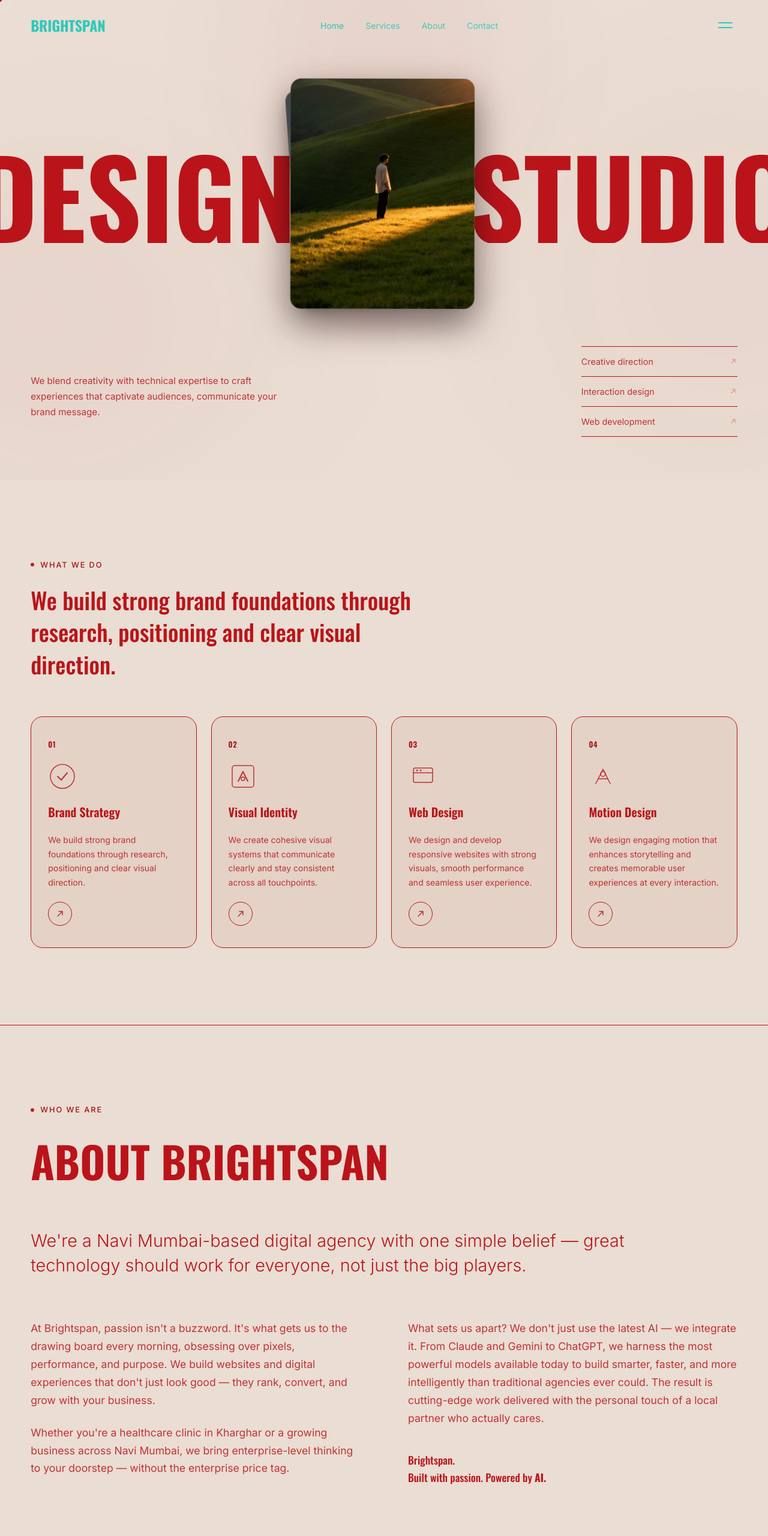
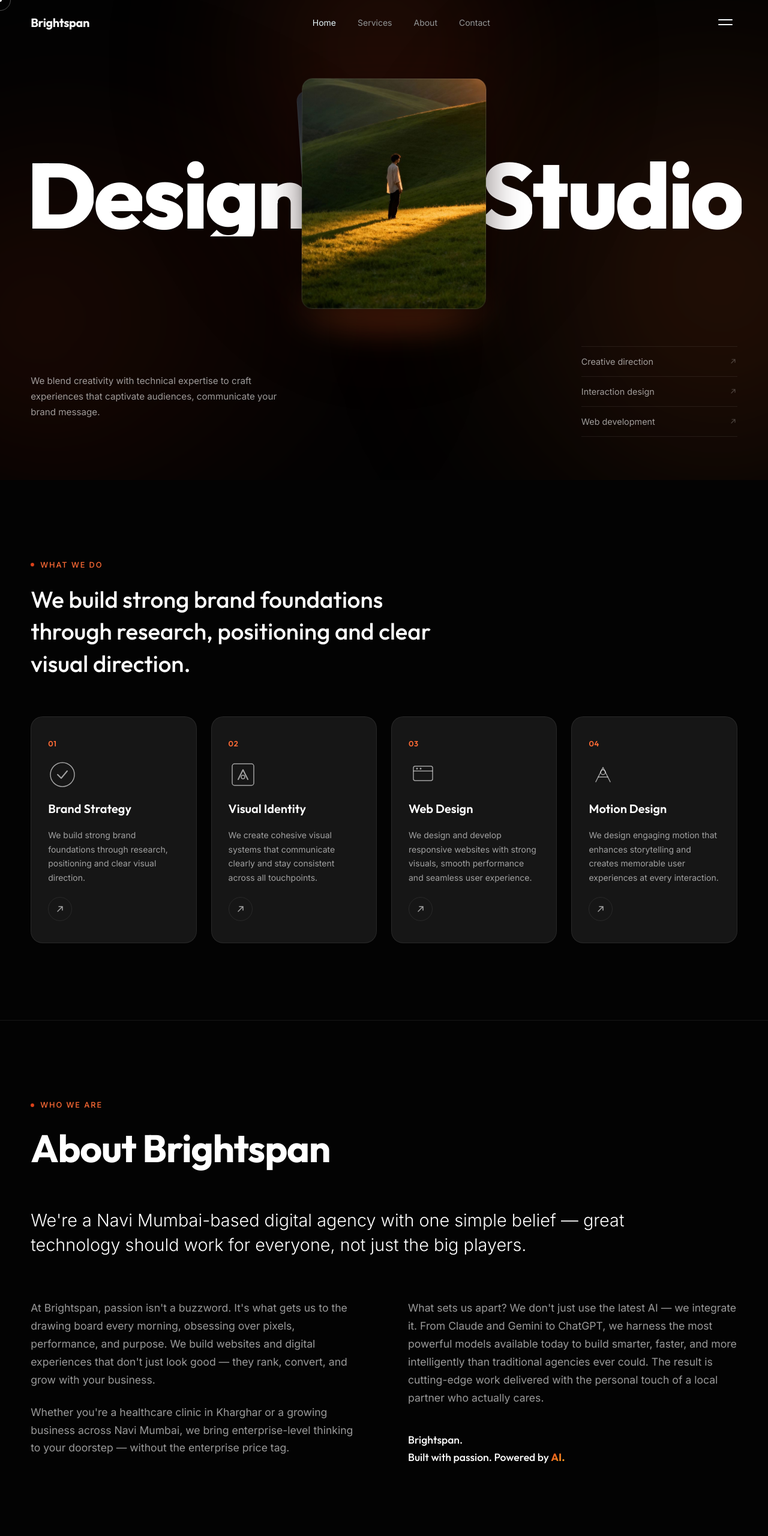
Before and after one commit to tejobir/Brightspan, a plain HTML site: page index.html in a window 1280 px wide. Shown: the top 2560 px of the page at 60% size. Drawn offline with nearby package versions, Linux system fonts and the light colour scheme.

Commit message:
Add files via upload

```diff
--- a/index.html
+++ b/index.html
@@ -14,7 +14,7 @@
     <link rel="preconnect" href="https://fonts.googleapis.com">
     <link rel="preconnect" href="https://fonts.gstatic.com" crossorigin>
     <link
-        href="https://fonts.googleapis.com/css2?family=Inter:wght@300;400;500;600&family=Oswald:wght@300;400;500;600;700&display=swap"
+        href="https://fonts.googleapis.com/css2?family=Inter:wght@300;400;500;600&family=Outfit:wght@300;400;500;600;700;800;900&display=swap"
         rel="stylesheet">
     <link rel="stylesheet" href="styles.css">
 </head>
--- a/styles.css
+++ b/styles.css
@@ -4,24 +4,27 @@
 
 :root {
     /* Colors */
-    --bg: #eaddd3;
-    --bg-elevated: #e3d2c5;
-    --bg-card: #e3d2c5;
-    --bg-card-hover: #dcbfae;
-    --text-primary: #ba141a;
-    --text-secondary: rgba(186, 20, 26, 0.85);
-    --text-tertiary: rgba(186, 20, 26, 0.6);
-    --accent: #ba141a;
-    --accent-warm: #a61217;
-    --accent-amber: #d9181e;
-    --glow-primary: rgba(186, 20, 26, 0.12);
-    --glow-secondary: rgba(186, 20, 26, 0.08);
-    --glow-tertiary: rgba(186, 20, 26, 0.1);
-    --border: #ba141a;
-    --border-hover: rgba(186, 20, 26, 0.7);
+    --bg: #030303;
+    --bg-elevated: #111111;
+    --bg-card: #161616;
+    --bg-card-hover: #1c1c1c;
+    --text-primary: #ffffff;
+    --text-secondary: rgba(255, 255, 255, 0.6);
+    --text-tertiary: rgba(255, 255, 255, 0.35);
+    --accent: #e8461c;
+    --accent-warm: #ff6b35;
+    --accent-amber: #f5a623;
+    --glow-primary: rgba(142, 45, 14, 0.6);
+    /* deep red-orange */
+    --glow-secondary: rgba(181, 74, 21, 0.5);
+    /* bright orange */
+    --glow-tertiary: rgba(85, 23, 5, 0.7);
+    /* dark red */
+    --border: rgba(255, 255, 255, 0.08);
+    --border-hover: rgba(255, 255, 255, 0.15);
 
     /* Typography */
-    --font-display: 'Oswald', sans-serif;
+    --font-display: 'Outfit', sans-serif;
     --font-body: 'Inter', sans-serif;
 
     /* Spacing */
@@ -109,12 +112,14 @@ img {
 
 .preloader-logo {
     font-family: var(--font-display);
-    font-size: 2.5rem;
-    font-weight: 500;
-    letter-spacing: 0;
+    font-size: 2rem;
+    font-weight: 700;
+    letter-spacing: -0.02em;
     margin-bottom: 32px;
-    color: var(--text-primary);
-    text-transform: uppercase;
+    background: linear-gradient(135deg, var(--text-primary) 0%, var(--accent-warm) 100%);
+    -webkit-background-clip: text;
+    -webkit-text-fill-color: transparent;
+    background-clip: text;
 }
 
 .preloader-bar-track {
@@ -128,7 +133,7 @@ img {
 .preloader-bar-fill {
     width: 0%;
     height: 100%;
-    background: var(--accent);
+    background: linear-gradient(90deg, var(--accent), var(--accent-amber));
     border-radius: 2px;
     transition: width 0.1s linear;
 }
@@ -226,9 +231,8 @@ img {
 .logo-text {
     font-family: var(--font-display);
     font-weight: 700;
-    font-size: 1.5rem;
-    letter-spacing: -0.01em;
-    text-transform: uppercase;
+    font-size: 1.25rem;
+    letter-spacing: -0.02em;
 }
 
 .navbar-links {
@@ -496,12 +500,11 @@ img {
 
 .headline-word {
     font-family: var(--font-display);
-    font-size: clamp(5rem, 14vw, 14rem);
-    font-weight: 700;
+    font-size: clamp(5rem, 12vw, 12rem);
+    font-weight: 800;
     line-height: 0.9;
-    letter-spacing: 0em;
-    color: var(--text-primary);
-    text-transform: uppercase;
+    letter-spacing: -0.03em;
+    color: var(--text-primary);
     display: flex;
     white-space: nowrap;
 }
@@ -1136,9 +1139,9 @@ body.loaded .hero-bottom {
     display: flex;
     align-items: center;
     justify-content: center;
-    background: var(--bg);
+    background: var(--bg-primary);
     border: 2px solid var(--border);
-    color: var(--text-primary);
+    color: var(--text-secondary);
     cursor: pointer;
     transition: all 0.25s ease;
     font-size: 0;
@@ -1177,7 +1180,7 @@ body.loaded .hero-bottom {
     position: absolute;
     width: 600px;
     height: 600px;
-    background: radial-gradient(circle, var(--glow-primary) 0%, transparent 70%);
+    background: radial-gradient(circle, var(--glow-orange) 0%, transparent 70%);
     top: 50%;
     left: 50%;
     transform: translate(-50%, -50%);
@@ -1195,11 +1198,10 @@ body.loaded .hero-bottom {
 
 .cta-title {
     font-family: var(--font-display);
-    font-size: clamp(2.5rem, 7vw, 5rem);
+    font-size: clamp(2.2rem, 5vw, 4rem);
     font-weight: 700;
-    line-height: 1.1;
-    letter-spacing: 0em;
-    text-transform: uppercase;
+    line-height: 1.15;
+    letter-spacing: -0.02em;
     margin-bottom: 40px;
     opacity: 0;
     transform: translateY(40px);
@@ -1212,10 +1214,11 @@ body.loaded .hero-bottom {
 }
 
 .cta-title em {
-    font-style: normal;
-    color: var(--bg);
-    background: var(--text-primary);
-    padding: 0 10px;
+    font-style: italic;
+    background: linear-gradient(135deg, var(--accent) 0%, var(--accent-amber) 100%);
+    -webkit-background-clip: text;
+    -webkit-text-fill-color: transparent;
+    background-clip: text;
 }
 
 .cta-main-btn {
@@ -1299,10 +1302,9 @@ body.loaded .hero-bottom {
 
 .footer-logo {
     font-family: var(--font-display);
-    font-size: 2rem;
+    font-size: 1.5rem;
     font-weight: 700;
-    letter-spacing: 0em;
-    text-transform: uppercase;
+    letter-spacing: -0.02em;
     display: block;
     margin-bottom: 16px;
 }
@@ -1570,11 +1572,10 @@ body.loaded .hero-bottom {
 
 .about-title {
     font-family: var(--font-display);
-    font-size: clamp(3rem, 6vw, 4.5rem);
+    font-size: clamp(2.5rem, 5vw, 4rem);
     font-weight: 700;
     margin-bottom: 60px;
-    letter-spacing: 0em;
-    text-transform: uppercase;
+    letter-spacing: -0.02em;
     opacity: 0;
     transform: translateY(30px);
     transition: opacity 0.8s var(--ease-out), transform 0.8s var(--ease-out);
@@ -1623,9 +1624,11 @@ body.loaded .hero-bottom {
 }
 
 .ai-highlight {
-    color: var(--text-primary);
+    background: linear-gradient(135deg, var(--accent) 0%, var(--accent-amber) 100%);
+    -webkit-background-clip: text;
+    -webkit-text-fill-color: transparent;
+    background-clip: text;
     font-weight: 700;
-    background-color: transparent;
 }
 
 @media (max-width: 900px) {
```
